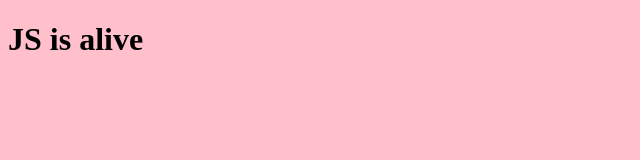
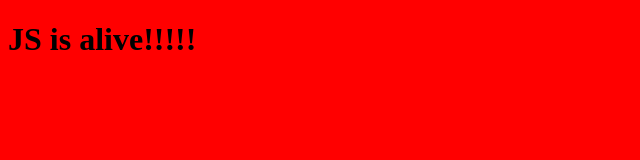
Before and after one commit to vvscode/ht13, a plain HTML site: page index.html in a window 1280 px wide. Shown: the whole page, without its empty margins (0-640 px from the left). Drawn offline with Linux system fonts and the light colour scheme.

Commit message:
deploy: 45c158fa8e487c23f7679c96f5228711c96ea83e

```diff
--- a/main.css
+++ b/main.css
@@ -1,3 +1,3 @@
 body {
-    background-color: pink;
+  background-color: red;
 }
--- a/main.js
+++ b/main.js
@@ -1 +1 @@
-(()=>{"use strict";document.querySelector("h1").innerText="JS is alive"})();
+(()=>{"use strict";document.querySelector("h1").innerText="JS is alive!!!!!"})();
```
